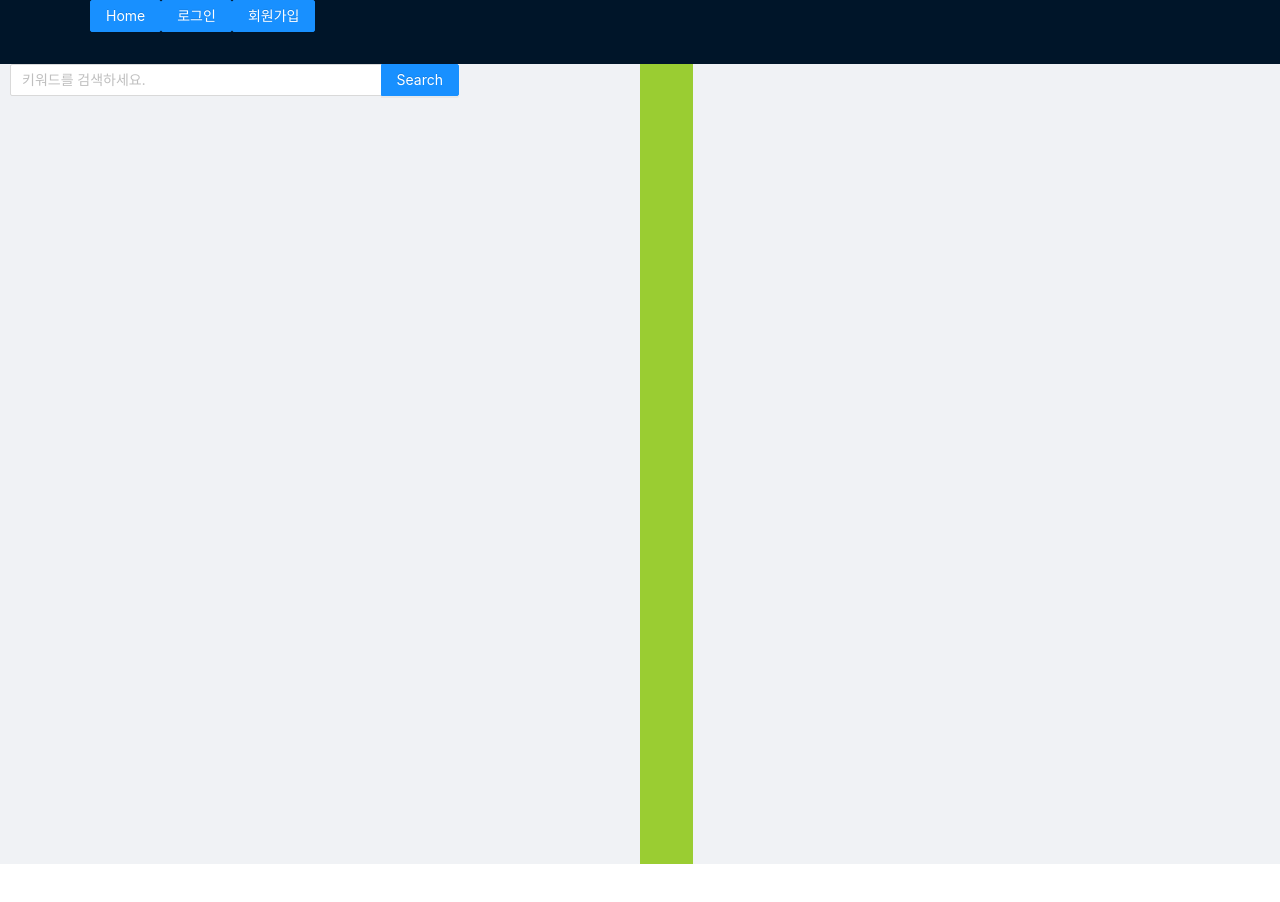
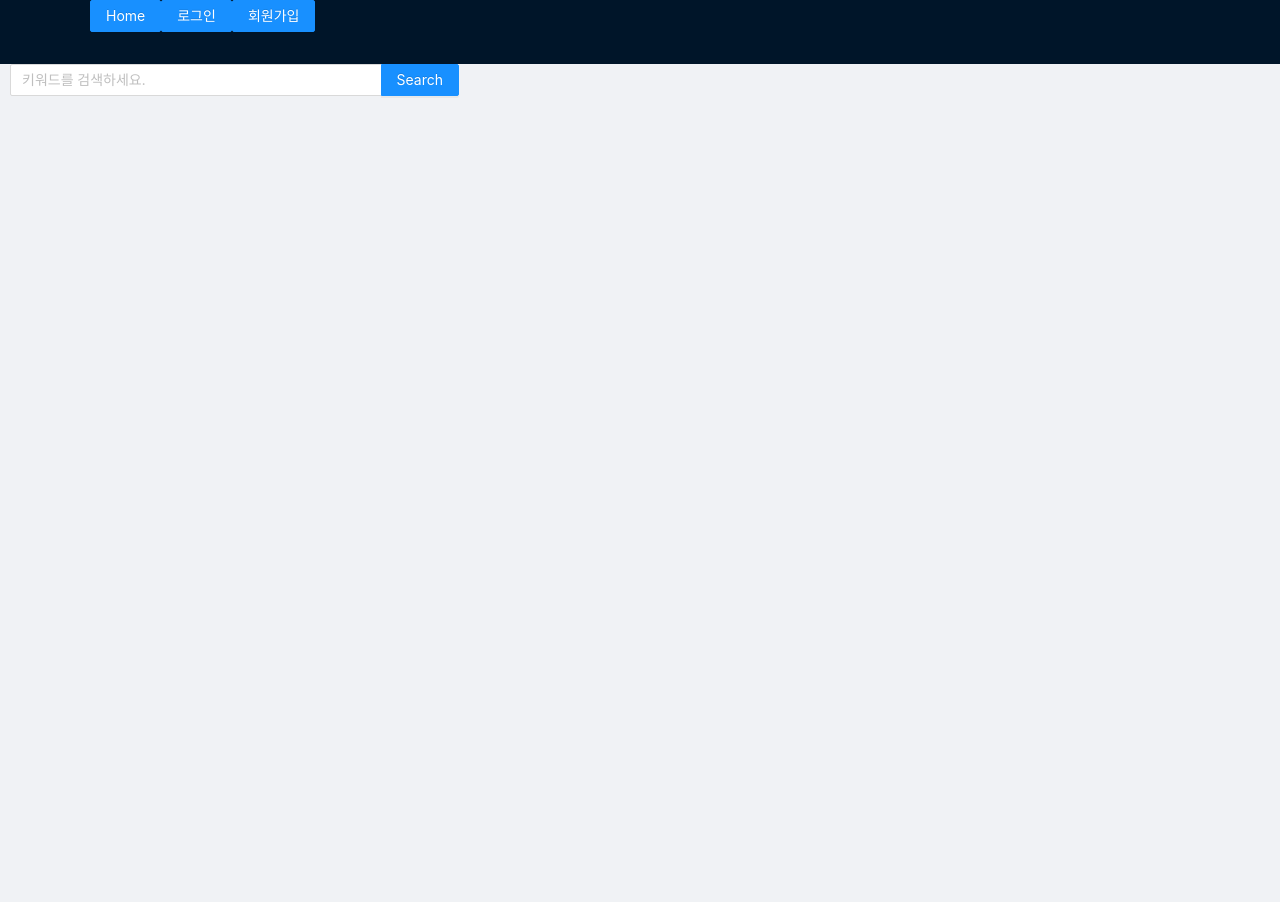
Before and after one commit to gkyoe/Balan-News, a React app: page / in a window 1280 px wide. Shown: the top 902 px of the page. Before the commit the page ends 864 px from the top, so only its background shows below. Built offline with nearby package versions, Linux system fonts and the light colour scheme.

Commit message:
[가장 왼쪽 col 변경 및 toggle bar 연결 위해 코드 수정] - search zone을 넣다 뺏다 할 수 있는 다른 태그를 찾는 것이 필요

```diff
--- a/src/client/components/sideBar.tsx
+++ b/src/client/components/sideBar.tsx
@@ -197,8 +197,7 @@ export class Sidebar extends React.Component<SidebarProps, SidebarState> {
                 collapsed={this.state.collapsed}
               />
             </div>
-          </Col>
-          <Col span={1} className="toggle">
+
             <div
               className="toggle-bar"
               style={{
```
Also changed, not shown: 2 other files (tests, documents, lock files or other folders).
